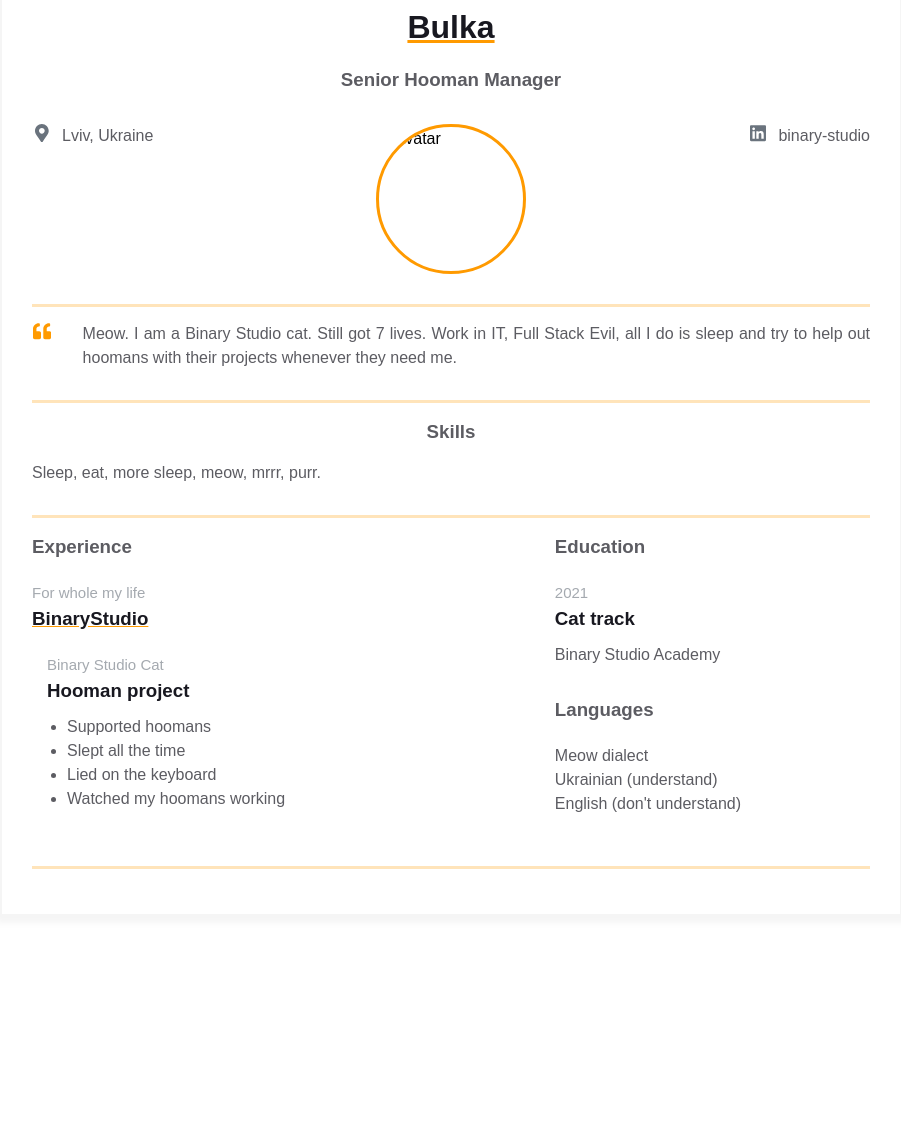
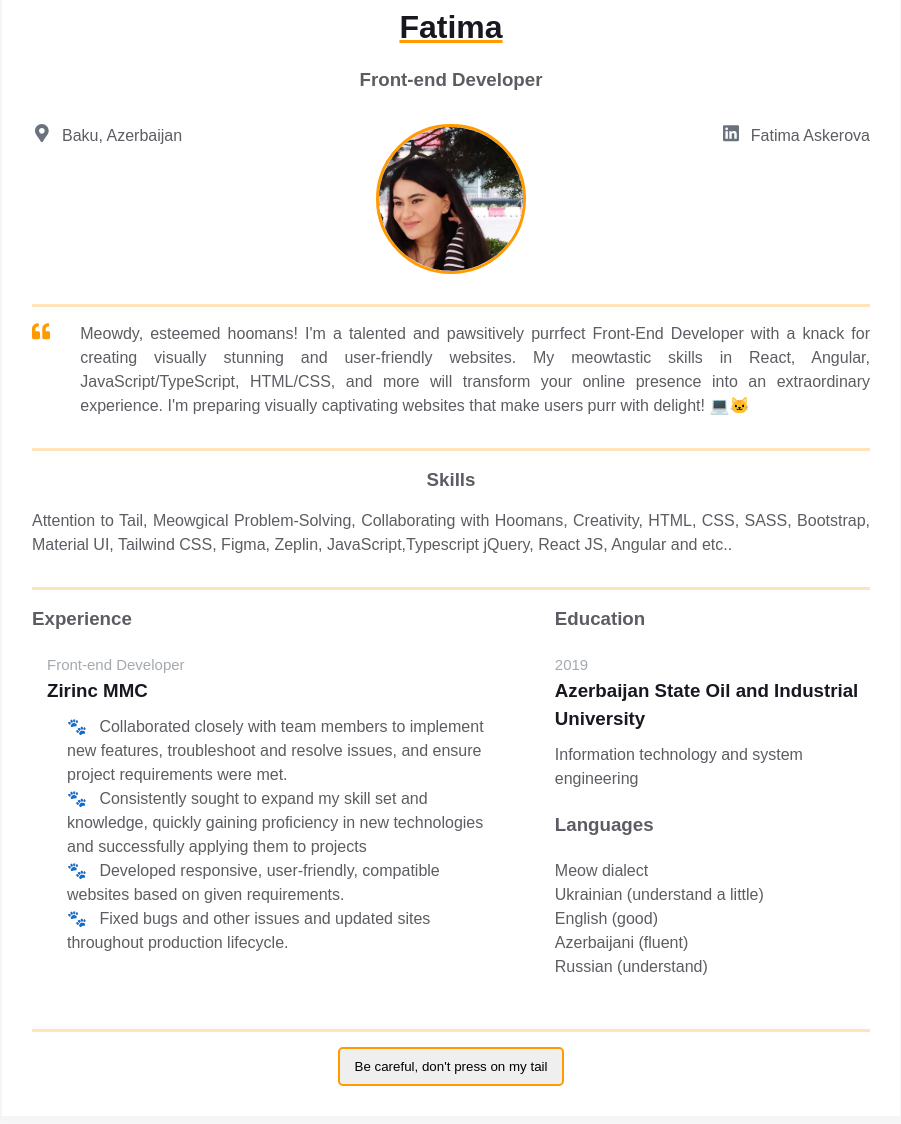
Before and after one commit to fatima1221/homepage, a plain HTML site: page index.html in a window 1280 px wide. Shown: the part 78-1202 px from the top of the page, without its empty margins (189-1090 px from the left). Before the commit the page ends 1043 px from the top, so only its background shows below. Drawn offline with Linux system fonts and the light colour scheme.

Commit message:
added all my information and created a cool btn

```diff
--- a/index.html
+++ b/index.html
@@ -4,6 +4,7 @@
     <meta charset="UTF-8" />
     <meta name="viewport" content="width=device-width, initial-scale=1" />
     <link rel="stylesheet" href="styles.css" />
+    <script src="index.js"></script>
     <title>Résumé</title>
   </head>
   <body>
@@ -11,8 +12,8 @@
       <div class="resume">
         <div class="container">
           <div class="resume__block">
-            <h1 class="contact-info__header">Bulka</h1>
-            <h3 class="contact-info__sub-header">Senior Hooman Manager</h3>
+            <h1 class="contact-info__header">Fatima</h1>
+            <h3 class="contact-info__sub-header">Front-end Developer</h3>
 
             <div class="contact_info_container fh">
               <div class="contact-info__block">
@@ -28,21 +29,21 @@
                       ></path>
                     </svg>
                   </div>
-                  <span>Lviv, Ukraine</span>
+                  <span>Baku, Azerbaijan</span>
                 </a>
               </div>
 
               <div class="contact-info__block contact-info__block--center">
                 <img
                   class="contact-info__avatar"
-                  src="assets/avatar.png"
+                  src="assets/itsMeMario.jpg"
                   alt="Avatar"
                 />
               </div>
 
               <div class="contact-info__block">
                 <a
-                  href="https://ua.linkedin.com/company/binary-studio_241166"
+                  href="https://bit.ly/3hhrJew"
                   rel="author"
                   class="contact-info__item"
                 >
@@ -57,7 +58,7 @@
                       ></path>
                     </svg>
                   </div>
-                  <span>binary-studio</span>
+                  <span>Fatima Askerova</span>
                 </a>
               </div>
             </div>
@@ -78,9 +79,13 @@
                 </svg>
               </div>
               <p class="intro_text">
-                Meow. I am a Binary Studio cat. Still got 7 lives. Work in IT,
-                Full Stack Evil, all I do is sleep and try to help out hoomans
-                with their projects whenever they need me.
+                Meowdy, esteemed hoomans! I'm a talented and pawsitively
+                purrfect Front-End Developer with a knack for creating visually
+                stunning and user-friendly websites. My meowtastic skills in
+                React, Angular, JavaScript/TypeScript, HTML/CSS, and more will
+                transform your online presence into an extraordinary experience.
+                I'm preparing visually captivating websites that make users purr
+                with delight! &#x1F4BB;&#x1F431;
               </p>
             </div>
           </div>
@@ -90,7 +95,10 @@
             <div class="skills">
               <h3 class="skills__header">Skills</h3>
               <p class="skills__text">
-                Sleep, eat, more sleep, meow, mrrr, purr.
+                Attention to Tail, Meowgical Problem-Solving, Collaborating with
+                Hoomans, Creativity, HTML, CSS, SASS, Bootstrap, Material UI,
+                Tailwind CSS, Figma, Zeplin, JavaScript,Typescript jQuery, React
+                JS, Angular and etc..
               </p>
             </div>
           </div>
@@ -100,29 +108,31 @@
             <div class="main-info fh">
               <div class="experiences">
                 <h3 class="experiences__header">Experience</h3>
-                <div class="experiences__company">
-                  <div class="experiences__company-header">
-                    <span class="experiences__company-header-durability"
-                      >For whole my life</span
-                    >
-                    <h3 class="experiences__company-header-name">
-                      BinaryStudio
-                    </h3>
-                  </div>
-                </div>
 
                 <div class="experiences__company-project">
                   <span class="experiences__company-project-role"
-                    >Binary Studio Cat</span
+                    >Front-end Developer</span
                   >
-                  <h3 class="experiences__company-project-name">
-                    Hooman project
-                  </h3>
+                  <h3 class="experiences__company-project-name">Zirinc MMC</h3>
                   <ul class="experiences__company-project-responsibilities">
-                    <li>Supported hoomans</li>
-                    <li>Slept all the time</li>
-                    <li>Lied on the keyboard</li>
-                    <li>Watched my hoomans working</li>
+                    <li>
+                      Collaborated closely with team members to implement new
+                      features, troubleshoot and resolve issues, and ensure
+                      project requirements were met.
+                    </li>
+                    <li>
+                      Consistently sought to expand my skill set and knowledge,
+                      quickly gaining proficiency in new technologies and
+                      successfully applying them to projects
+                    </li>
+                    <li>
+                      Developed responsive, user-friendly, compatible websites
+                      based on given requirements.
+                    </li>
+                    <li>
+                      Fixed bugs and other issues and updated sites throughout
+                      production lifecycle.
+                    </li>
                   </ul>
                 </div>
               </div>
@@ -133,15 +143,15 @@
                   <div class="additional-info__education-university">
                     <span
                       class="additional-info__education-university-durability"
-                      >2021</span
+                      >2019</span
                     >
                     <h3
                       class="additional-info__education-university-speciality"
                     >
-                      Cat track
+                      Azerbaijan State Oil and Industrial University
                     </h3>
                     <p class="additional-info__education-university-name">
-                      Binary Studio Academy
+                      Information technology and system engineering
                     </p>
                   </div>
                 </div>
@@ -150,14 +160,27 @@
                   <h3 class="additional-info__languages-header">Languages</h3>
                   <p class="additional-info__languages-item">Meow dialect</p>
                   <p class="additional-info__languages-item">
-                    Ukrainian (understand)
+                    Ukrainian (understand a little)
+                  </p>
+                  <p class="additional-info__languages-item">English (good)</p>
+                  <p class="additional-info__languages-item">
+                    Azerbaijani (fluent)
                   </p>
                   <p class="additional-info__languages-item">
-                    English (don't understand)
+                    Russian (understand)
                   </p>
                 </div>
               </div>
             </div>
+          </div>
+          <div class="attention-tail">
+            <button
+              class="attention-tail-btn"
+              id="tailButton"
+              onclick="changeBoxShadow()"
+            >
+              Be careful, don't press on my tail
+            </button>
           </div>
         </div>
       </div>
--- /dev/null
+++ b/index.js
@@ -0,0 +1,7 @@
+function changeBoxShadow() {
+  const resume = document.querySelector(".resume");
+  resume.style.boxShadow = "1px 1px 7px 7px red";
+
+  const button = document.getElementById("tailButton");
+  button.innerHTML = "why did you do that? whyyyyy? 🙀";
+}
--- a/styles.css
+++ b/styles.css
@@ -220,6 +220,14 @@ body {
   padding-left: 20px;
 }
 
+li {
+  list-style: none;
+}
+li::before {
+  content: "\1F43E";
+  margin-right: 0.5em;
+}
+
 .additional-info {
   flex: 1 1 40%;
 }
@@ -264,3 +272,50 @@ body {
 .additional-info__languages-item {
   color: var(--secondary-text-color);
 }
+
+.attention-tail {
+  width: 100%;
+  display: flex;
+  justify-content: center;
+}
+button.attention-tail-btn {
+  background-color: none;
+  padding: 10px 15px;
+  border: 2px solid #ff9a00;
+  border-radius: 5px;
+  transition: border-color 0.3s ease;
+}
+
+button.attention-tail-btn:hover {
+  animation: shake 0.5s infinite, blink 1s infinite;
+}
+
+@keyframes shake {
+  0% {
+    transform: translateX(0);
+  }
+  25% {
+    transform: translateX(-10px) rotate(-5deg);
+  }
+  50% {
+    transform: translateX(10px) rotate(5deg);
+  }
+  75% {
+    transform: translateX(-10px) rotate(-5deg);
+  }
+  100% {
+    transform: translateX(0) rotate(0);
+  }
+}
+
+@keyframes blink {
+  0% {
+    opacity: 1;
+  }
+  25% {
+    opacity: 0;
+  }
+  50% {
+    opacity: 1;
+  }
+}
```
Also changed, not shown: assets/itsMeMario.jpg (added).
